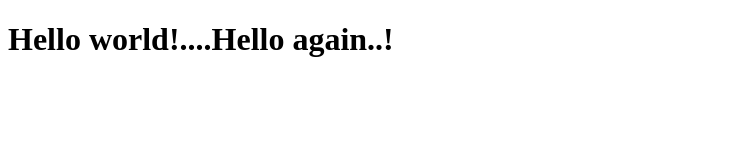
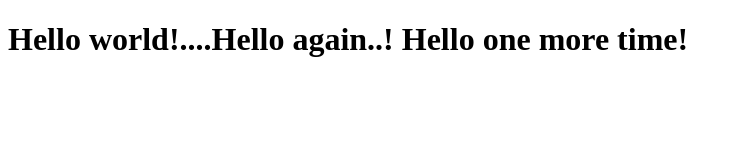
Before and after one commit to ndmhaiskar/one, a plain HTML site: page hello.html in a window 1280 px wide. Shown: the whole page, without its empty margins (0-741 px from the left). Drawn offline with Linux system fonts and the light colour scheme.

Commit message:
Third hello line added

```diff
--- a/hello.html
+++ b/hello.html
@@ -4,6 +4,6 @@
 		<title>My WebPage</title>
 	</head>
 	<body>
-		<h1>Hello world!....Hello again..!</h1>
+		<h1>Hello world!....Hello again..! Hello one more time!</h1>
 	</body>
 </html>
```
